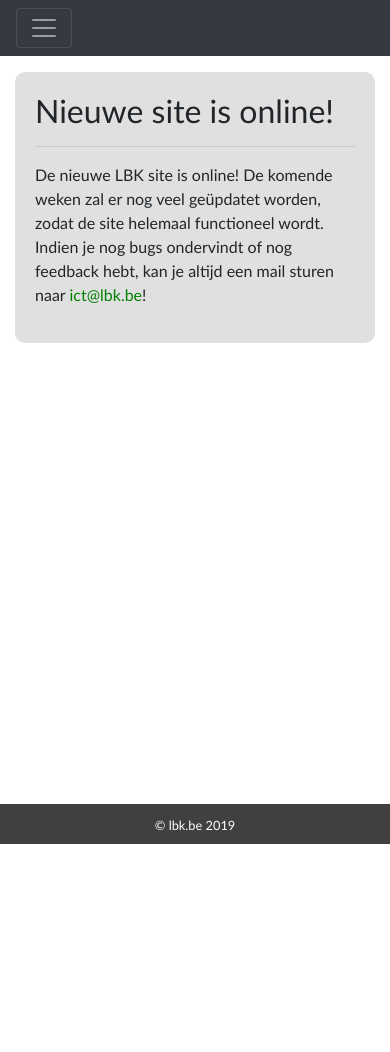
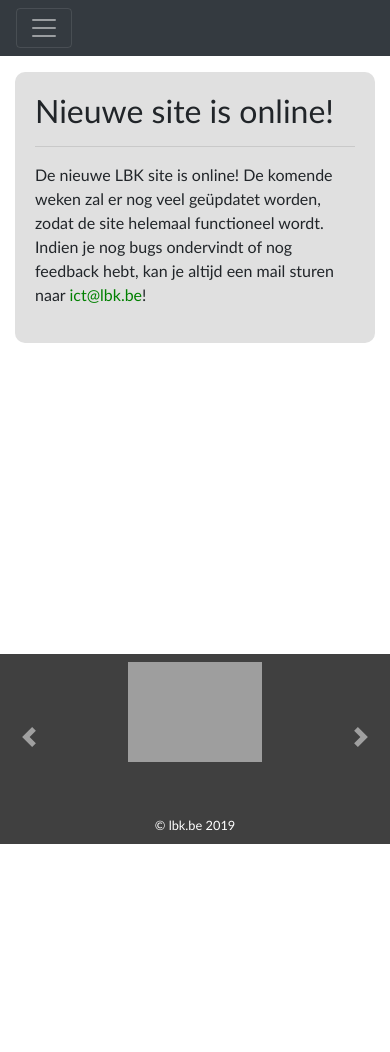
Before and after one commit to LBK-webteam/lbksite, a Django app: page / in a window 390 px wide. Shown: the top 1052 px of the page. Run offline with Django 3.2, Linux system fonts and the light colour scheme; data comes from the database, SQL or seed files in the repository; some libraries are stand-ins or nearby versions; grey boxes are pictures that could not be loaded.

Commit message:
Changes to banner and footer. Added slider in footer, removed sponsors from banner

```diff
--- a/main/static/main/style.css
+++ b/main/static/main/style.css
@@ -29,6 +29,7 @@ float: right;
 
 #sponsors img {
 margin: 0px 25px;
+height: 100px;
 }
 
 .navbar-brand {
--- a/main/templates/main/home.html
+++ b/main/templates/main/home.html
@@ -32,13 +32,13 @@
 <!-- banner -->
 <div id="banner" class="d-none d-lg-block float-left">
     <div id="lbk-logo">
-        <a href="{% url 'main:home' %}"><img src="{% static 'main/images/lbk_logo.png' %}" alt="LBK logo" title="LBK logo" height=120px></a>
+        <a href="{% url 'main:home' %}"><img src="{% static 'main/images/lbk_logo.png' %}" alt="LBK logo" title="LBK logo" height=100px></a>
     </div>
     <div id="sponsors">
         <a href="https://www.total.be/nl">
-            <img src="https://www.total.be/sites/all/themes/custom/business_theme/logo.png" alt="Total logo" title="Total Logo" width="250">
+            <img class="img-fluid" src="https://www.total.be/sites/all/themes/custom/business_theme/logo.png" alt="Total logo" title="Total Logo">
         </a>
-        <a href="https://www.cargill.be/nl/home-nl">
+        <!-- <a href="https://www.cargill.be/nl/home-nl">
             <img src="https://www.cargill.be/image/1432094128551/cargill-logo.png" alt="Cargill Logo" title="Cargill Logo" width="200">
         </a>
         <a href="https://www.alten.be/nl/">
@@ -46,7 +46,7 @@
         </a>
         <a href="https://www.porphyrio.com/en/home/">
             <img src="https://www.porphyrio.com/wp-content/uploads/2019/08/logo-2.png" alt="Porphyrio logo" title="Porphyrio logo">
-        </a>
+        </a> -->
      </div>
 </div>
 
@@ -69,14 +69,6 @@
                 <div class="dropdown-menu">
                     {% for page in pages %}
                     <a class="dropdown-item" href="/page/{{ page.page_title }}/">{{ page.page_title }}</a>
-
-                    <!-- <a class="dropdown-item" href="/page/">Presidium</a>
-                    <a class="dropdown-item" href="/page/">Gnorgl</a>
-                    <a class="dropdown-item" href="/page/">Baarr</a>
-                    <a class="dropdown-item" href="/page/">Onderwijs</a>
-                    <a class="dropdown-item" href="/page/">Internationaal</a>
-                    <a class="dropdown-item" href="/page/">Cudi</a>
-                    <a class="dropdown-item" href="/page/">Over LBK</a> -->
                     {% endfor %}
                 </div>
             </li>
@@ -172,6 +164,36 @@
             <img src="https://upload.wikimedia.org/wikipedia/en/e/e4/ALTEN_logo.svg" alt="Alten logo" title="Alten logo">
         </a>
     </div> -->
+    <div id="sponsor-carousel" class="carousel slide" role="listbox" data-ride="carousel" style="width: 100%; height: 150px;">
+        <div class="carousel-inner">
+            <div class="carousel-item active">
+                <a href="https://www.cargill.be/nl/home-nl">
+                    <img class="center-block w-3 img-fluid" src="https://www.cargill.be/image/1432094128551/cargill-logo.png"
+                        alt="Cargill Logo" title="Cargill Logo" style="height: 100px;">
+                </a>
+            </div>
+            <div class="carousel-item">
+                <a href="https://www.alten.be/nl/">
+                    <img class="center-block w-3 img-fluid" src="https://light-and-shadows.com/wp-content/uploads/2018/01/alten-logo-768x399.png"
+                        alt="Alten logo" title="Alten logo" style="height: 150px;">
+                </a>
+            </div>
+            <div class="carousel-item">
+                <a href="https://www.porphyrio.com/en/home/">
+                    <img class="center-block w-3 img-fluid" src="https://www.porphyrio.com/wp-content/uploads/2019/08/logo-2.png"
+                        alt="Porphyrio logo" title="Porphyrio logo">
+                </a>
+            </div>
+        </div>
+        <a class="carousel-control-prev" href="#sponsor-carousel" role="button" data-slide="prev">
+            <span class="carousel-control-prev-icon" aria-hidden="true"></span>
+            <span class="sr-only">Previous</span>
+        </a>
+        <a class="carousel-control-next" href="#sponsor-carousel" role="button" data-slide="next">
+            <span class="carousel-control-next-icon" aria-hidden="true"></span>
+            <span class="sr-only">Next</span>
+        </a>
+    </div>
     <div class="d-block text-center">
         <small>&copy; lbk.be 2019</small>
     </div>
```
Also changed, not shown: main/templates/main/db.html (+5 -5 lines), main/templates/main/page.html (+5 -9 lines), main/static/main/images/lbk_logo.png.
